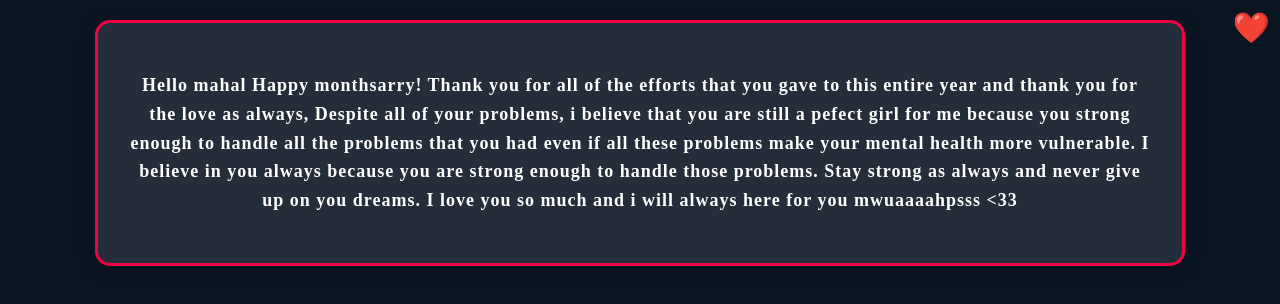
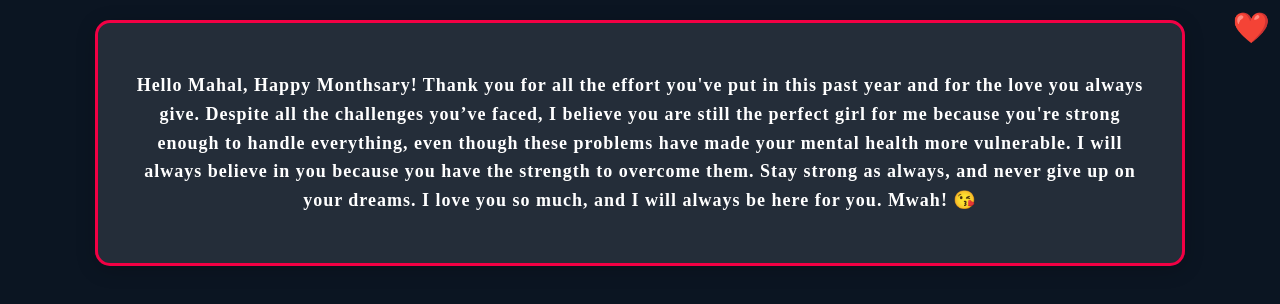
Before and after one commit to Keiiikzz/Monthsarry, a plain HTML site: page index2.html in a window 1280 px wide. Drawn offline with Linux system fonts and the light colour scheme.

Commit message:
Update index2.html

```diff
--- a/index2.html
+++ b/index2.html
@@ -8,11 +8,8 @@
 </head>
 <body>
     <div class="container">
-      <p>Hello mahal Happy monthsarry! Thank you for all of the efforts that you gave to this entire year and
-        thank you for the love as always, Despite all of your problems, i believe that you are still a pefect girl for me
-        because you strong enough to handle all the problems that you had even if all these problems make your mental health more vulnerable. I believe in
-        you always because you are strong enough to handle those problems. Stay strong as always and never give up on you dreams. I love you so much and i will always here for you
-        mwuaaaahpsss <33
+      <p>Hello Mahal, Happy Monthsary!
+Thank you for all the effort you've put in this past year and for the love you always give. Despite all the challenges you’ve faced, I believe you are still the perfect girl for me because you're strong enough to handle everything, even though these problems have made your mental health more vulnerable. I will always believe in you because you have the strength to overcome them. Stay strong as always, and never give up on your dreams. I love you so much, and I will always be here for you. Mwah! 😘
       </p>
     </div>
 </body>
```
